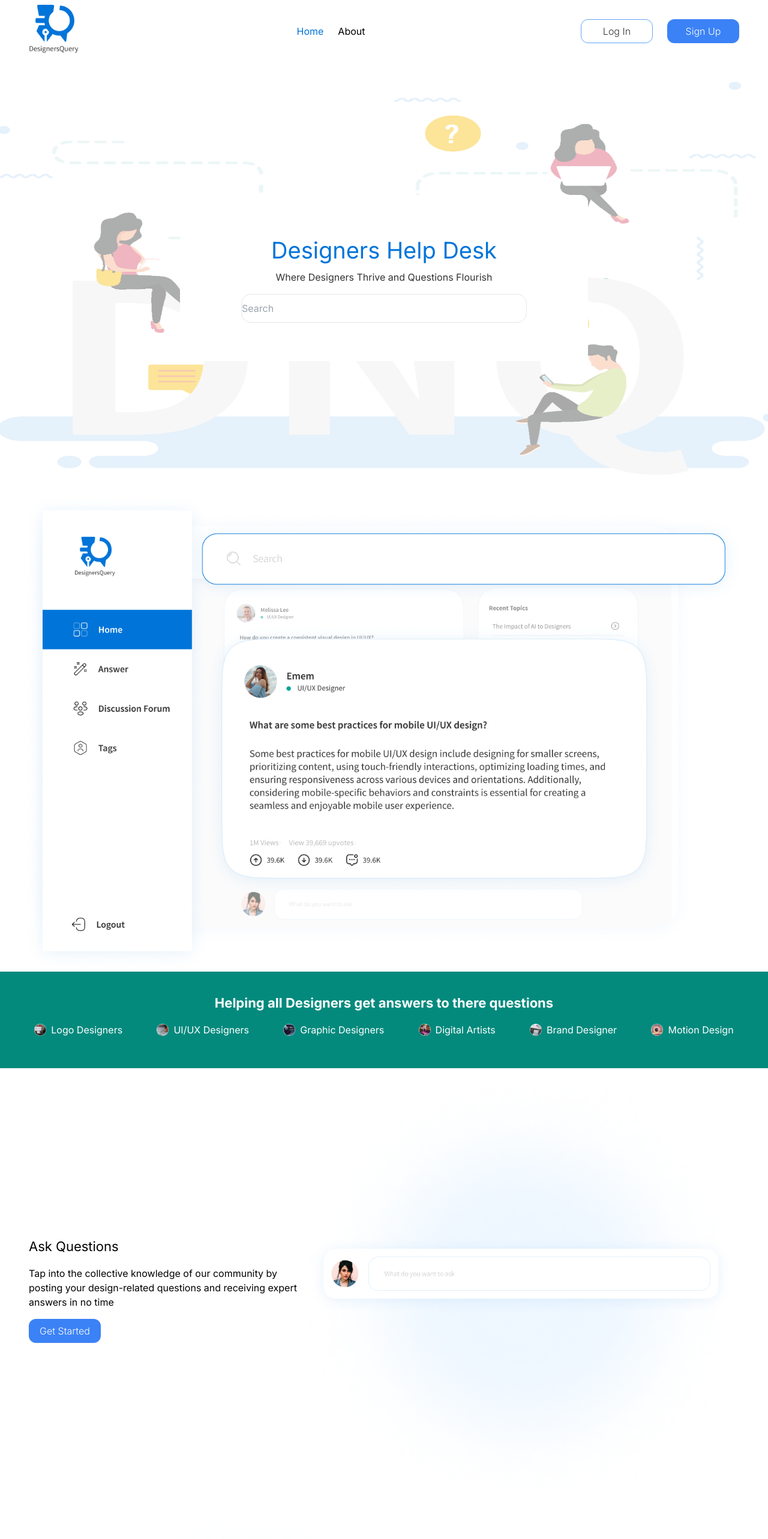
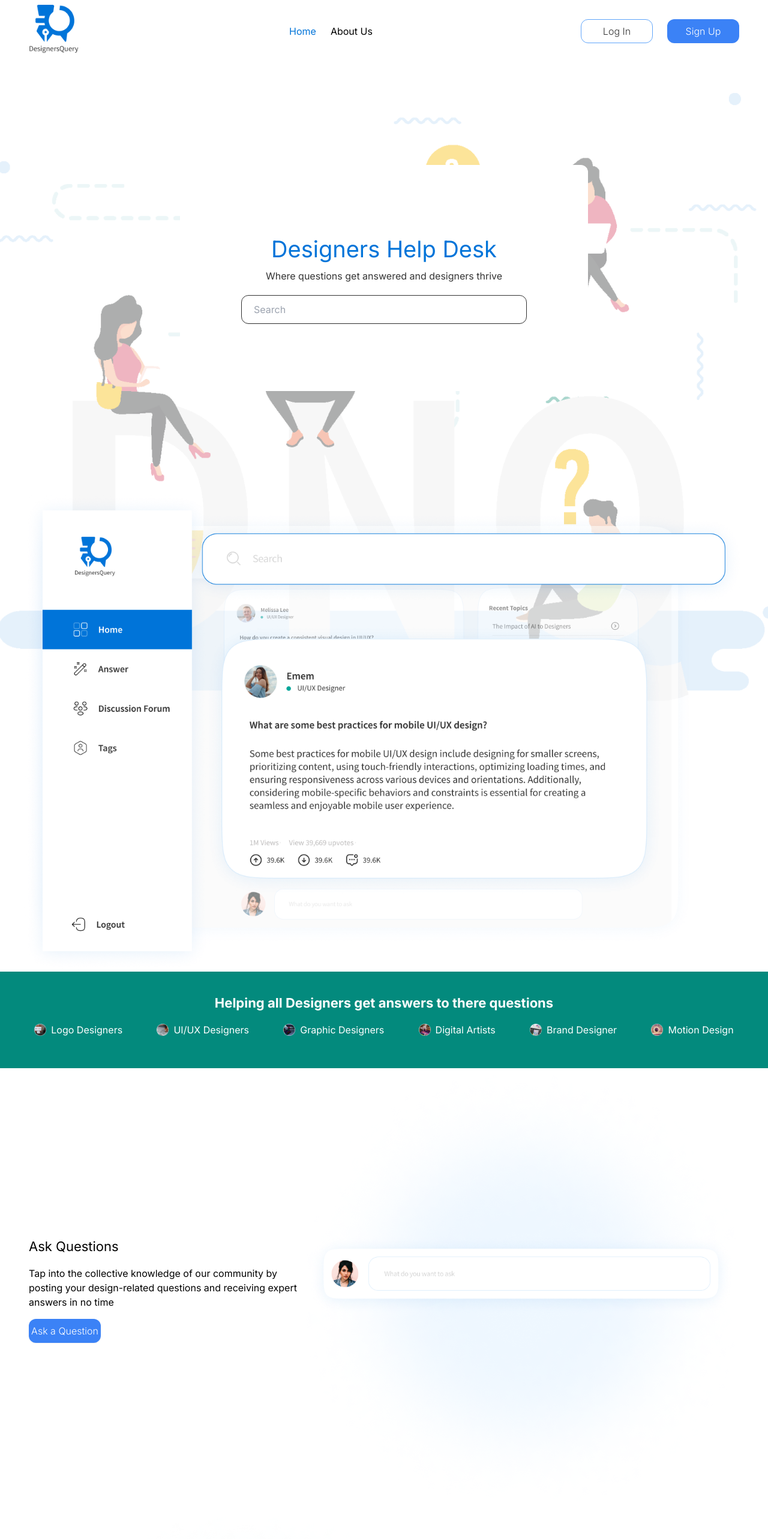
Before and after one commit to Timmydee/dnq, a Next.js app: page / in a window 1280 px wide. Shown: the top 2566 px of the page at 60% size. Built offline with nearby package versions, Linux system fonts and the light colour scheme.

Commit message:
landing page

```diff
--- a/app/page.js
+++ b/app/page.js
@@ -14,13 +14,14 @@ export default function Home() {
       <div>
         <div className="relative h-screen">
           <div className="absolute inset-0">
-            <Image src="/hero.png" fill alt="hero" />
+            <Image src="/hero.png" width={1700} height={1000} alt="hero" />
           </div>
           <div className="relative z-1">
             <Frame1 />
             <Frame2 />
             <Frame3 />
             <Frame4 />
+
             {/* <Swipe /> */}
             <Frame5 />
           </div>
--- a/components/Navbar.jsx
+++ b/components/Navbar.jsx
@@ -33,21 +33,21 @@ const Navbar = () => {
               <Link href="/">Home</Link>
             </div>
             <div>
-              <Link href="/about">About</Link>
+              <Link href="/about">About Us</Link>
             </div>
           </div>
 
           <div className="lg:flex hidden justify-between items-center gap-6">
             <div
               href=""
-              className="w-[120px] h-[40px] font-light text-[#333333] flex items-center justify-center rounded-xl border border-blue-400"
+              className="w-[120px] h-[40px] font-light text-[#333333] flex items-center justify-center rounded-xl border border-blue-400 hover:bg-blue-800"
             >
               <Link href="/login">Log In</Link>
             </div>
 
             <div
               href=""
-              className="w-[120px] h-[40px] font-light flex items-center justify-center rounded-xl bg-blue-500 text-white"
+              className="w-[120px] h-[40px] font-light flex items-center justify-center rounded-xl bg-blue-500 text-white hover:bg-blue-800"
             >
               <Link href="/signup">Sign Up</Link>
             </div>
@@ -69,18 +69,18 @@ const Navbar = () => {
                   <Link href="/">Home</Link>
                 </div>
                 <div className="mt-6">
-                  <Link href="/about">About</Link>
+                  <Link href="/about">About Us</Link>
                 </div>
                 <div
                   href=""
-                  className="w-[80px] h-[30px] font-light text-white lg:text-[#333333] mt-8 flex items-center justify-center rounded-xl border border-blue-400"
+                  className="w-[80px] h-[30px] font-light text-white lg:text-[#333333] mt-8 flex items-center justify-center rounded-xl border border-blue-400 hover:bg-blue-800"
                 >
                   <Link href="/login">Log In</Link>
                 </div>
 
                 <div
                   href=""
-                  className="w-[80px] h-[30px] font-light mt-3 flex items-center justify-center rounded-xl bg-blue-500 text-white"
+                  className="w-[80px] h-[30px] font-light mt-3 flex items-center justify-center rounded-xl bg-blue-500 text-white hover:bg-blue-800"
                 >
                   <Link href="/signup">Sign Up</Link>
                 </div>
--- a/homeComponent/Frame1.jsx
+++ b/homeComponent/Frame1.jsx
@@ -5,16 +5,16 @@ const Frame1 = () => {
   return (
     <div className={`${styles.innerWidth}`}>
       <div className='flex justify-center items-center lg:h-[90vh] h-[70vh] my-auto'>
-        <div className='lg:w-[680px] w-[80%] h-[277px] bg-white rounded-xl flex justify-center items-center'>
+        <div className='lg:w-[680px] w-[80%] lg:h-[377px] h-[227px] bg-white rounded-xl flex justify-center items-center'>
           <div className='w-full'>
             <div>
               <h1 className={`${styles.h2Style} text-[#0074D9] text-center`}>Designers Help Desk</h1>
-            <p className={`${styles.pStyle2} mt-1 text-[#333333] text-center`}>Where Designers Thrive and Questions Flourish</p>
+              <p className={`${styles.pStyle2} mt-1 text-[#333333] text-center`}>Where questions get answered and designers thrive</p>
               </div>
               <div className='flex items-center justify-center'>
               <input
                 placeholder='Search'
-              className='lg:w-[70%] w-full h-12 border mt-4 rounded-2xl'
+                className='lg:w-[70%] md:w-[80%] w-[92%] h-12 border mt-5 rounded-xl shadow-sm hover:shadow-lg border-[#333333] p-[10px] lg:p-[20px]'
               />
             </div>
           </div>
--- a/homeComponent/Frame4.jsx
+++ b/homeComponent/Frame4.jsx
@@ -11,15 +11,15 @@ const Frame4 = () => {
           <div className="lg:w-[560px] w-full flex flex-col justify-center items-center lg:block text-center lg:text-start">
             <h3 className={`${styles.h5Style}`}>Ask Questions</h3>
             <p className={`${styles.pStyle} my-4`}>
-              Tap into the collective knowledge of our community by posting your
-              design-related questions and receiving expert answers in no time
+            Tap into the collective knowledge of our community by posting
+your design-related questions and receiving expert answers in no time
             </p>
 
             <div
               href=""
               className="w-[120px] h-[40px] font-light flex items-center justify-center rounded-xl bg-blue-500 text-white shadow-sm hover:shadow-lg hover:bg-blue-700"
             >
-              <Link href="/connect">Get Started</Link>
+              <Link href="/connect">Ask a Question</Link>
             </div>
           </div>
 
@@ -57,10 +57,10 @@ const Frame4 = () => {
           </div>
 
           <div className="lg:w-[560px] w-full flex flex-col justify-center items-center lg:block text-center lg:text-start">
-            <h3 className={`${styles.h5Style}`}>Ask Questions</h3>
+            <h3 className={`${styles.h5Style}`}>Robust Search Feature</h3>
             <p className={`${styles.pStyle} my-4 `}>
-              Tap into the collective knowledge of our community by posting your
-              design-related questions and receiving expert answers in no time
+            Confused on what to ask? with our robust search feature we give you suggestions to questions
+relevant to your field.
             </p>
 
             <div
```
Lines whose indentation alone changed are shown as unchanged.
